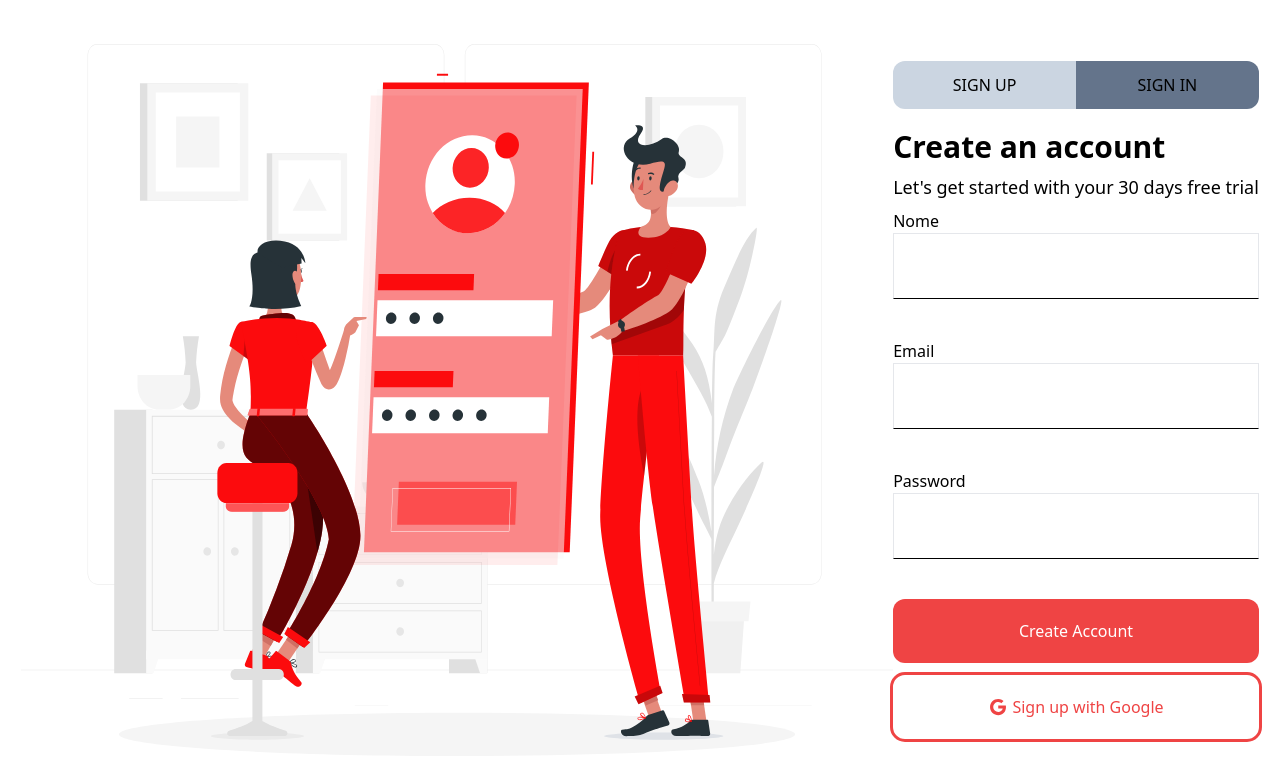
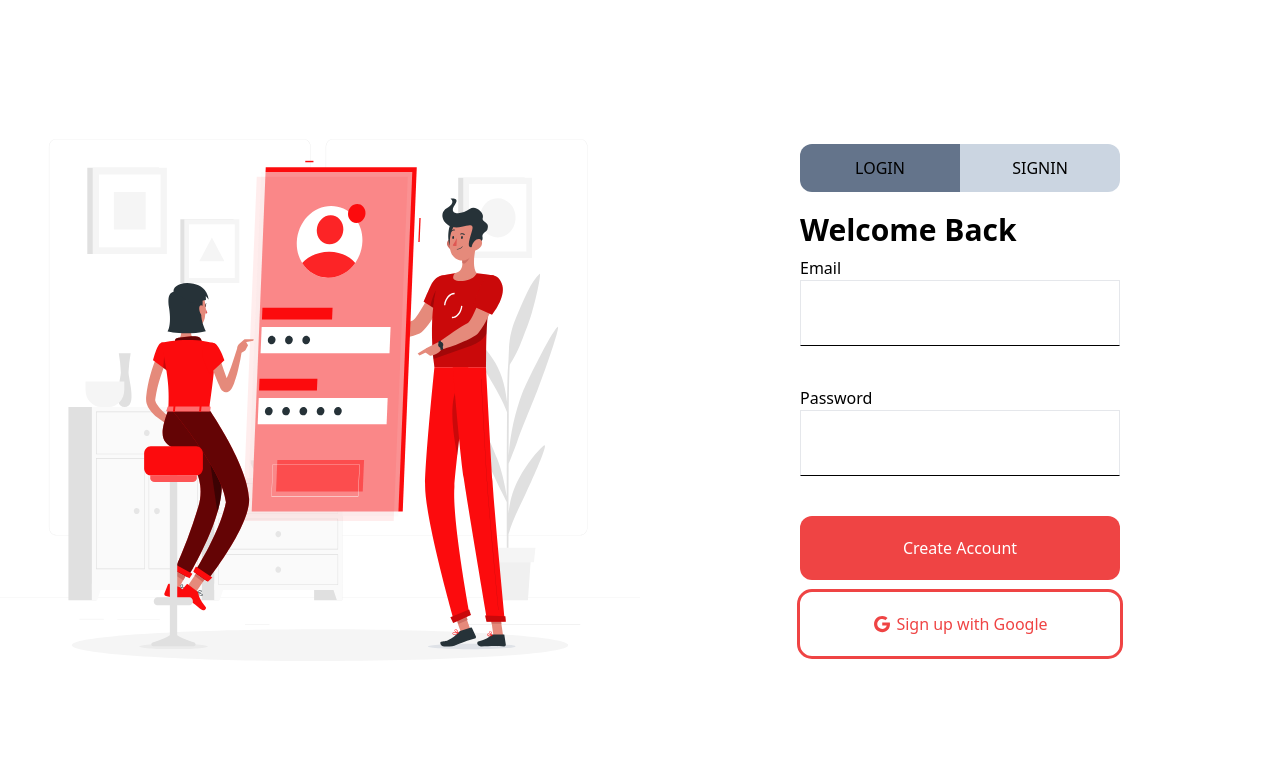
Before and after one commit to penasNipute/ecommerce, a React (Vite) app: page / in a window 1280 px wide. Shown: the top 780 px of the page. Built offline with nearby package versions, Linux system fonts and the light colour scheme.

Commit message:
form update

```diff
--- a/package.json
+++ b/package.json
@@ -11,6 +11,7 @@
   "dependencies": {
     "react": "^18.2.0",
     "react-dom": "^18.2.0",
+    "react-hook-form": "^7.43.5",
     "react-icons": "^4.8.0",
     "typescript": "^4.9.5"
   },
--- a/src/components/auth/login.tsx
+++ b/src/components/auth/login.tsx
@@ -1,44 +1,40 @@
 import React from "react";
 import { IoLogoGoogle } from "react-icons/io";
 import { useState } from "react";
+import { useForm } from "react-hook-form";
 
-const signIn = document.querySelector("#up")
 
 export const Login_Signin = () => {
     const [auth, setAuth] = useState(false);
+    const { register, handleSubmit, formState: { errors } } = useForm();
+
+    const loginData = data => console.log(data);
+    const cadastroData = data => console.log(data);
 
 
-
+    const Login = () => {
         return (
-        <section className="container mx-auto">
-            <div className="flex justify-center items-center h-screen">
-                <div>
-                    <img src="assets/auth_img.svg" alt="imagem" />
-                </div>
-                <div>
+            <section className="">
                 <div className="flex mb-5">
-                        <button id="up" className="uppercase bg-slate-300 w-1/2 h-12 rounded-l-xl">
-                            sign up
+                    <button id="up" className="uppercase w-1/2 h-12 rounded-l-xl $`{auth ? bg-slate-500 : bg-slate-300}`">
+                        Login
                     </button>
-                        <button id="in" className="uppercase bg-slate-500 w-1/2 h-12 rounded-r-xl">
-                            sign in
+                    <button id="in" className="uppercase w-1/2 h-12 rounded-r-xl $`{auth ? bg-slate-300 : bg-slate-500}`" onClick={() => setAuth(!auth)}>
+                        signin
                     </button>
                 </div>
-                    <div className="space-y-2">
-                        <h1 className="font-bold text-3xl">Create an account</h1>
-                        <p className="text-lg">Let's get started with your 30 days free trial</p>
-                        <form action="" method="post" className="flex flex-col space-y-10">
-                            <span className="flex flex-col">
-                                <span>Nome</span>
-                                <input type="text" name="" id="" className="outline-none border border-b-black py-5 px-5" />
-                            </span>
+                <div className="space-y-2 w-80">
+                    <h1 className="font-bold text-3xl">Welcome Back</h1>
+                    <form action="" method="post" className="flex flex-col space-y-10" onSubmit={handleSubmit(loginData)}>
                     <span className="flex flex-col">
                             <span>Email</span>
-                                <input type="email" name="" id="" className="outline-none border border-b-black py-5 px-5" />
+                            <input type="email" id="" className="outline-none border border-b-black py-5 px-5" {...register("email", {required: true})}/>
+                            { errors.email && <span className="text-red-500">O email e obrigatorio</span> }
                         </span>
                         <span className="flex flex-col">
                             <span>Password</span>
-                                <input type="password" name="" id="" className="outline-none border border-b-black py-5 px-5" />
+                            <input type="password" id="" className="outline-none border border-b-black py-5 px-5" {...register("password", {required: true})}/>
+                            { errors.password && <span className="text-red-500">O email e obrigatorio</span> }
                         </span>
                         <div className="flex flex-col space-y-3">
                             <button type="submit" className="bg-red-500 py-5 rounded-xl text-white">Create Account</button>
@@ -51,6 +47,63 @@ export const Login_Signin = () => {
                         </div>
                     </form>
                 </div>
+            </section>
+        )
+    }
+
+    const SignIn = () => {
+        return (
+            <section className="">
+                <div className="flex mb-5">
+                    <button id="up" className="uppercase w-1/2 h-12 rounded-l-xl $`{auth ? bg-slate-300 : bg-slate-500}`" onClick={() => setAuth(!auth)}>
+                        Login
+                    </button>
+                    <button id="in" className="uppercase  w-1/2 h-12 rounded-r-xl $`{auth ? bg-slate-500 : bg-slate-300}`">
+                        Signin
+                    </button>
+                </div>
+                <div className="space-y-2">
+                    <h1 className="font-bold text-3xl">Create an account</h1>
+                    <p className="text-lg">Let's get started with your 30 days free trial</p>
+                    <form action="" method="post" className="flex flex-col space-y-10" onSubmit={handleSubmit(cadastroData)}>
+                        <span className="flex flex-col">
+                            <span>Nome</span>
+                            <input type="text" id="" className="outline-none border border-b-black py-5 px-5" {...register("nome", { required: true })} />
+                            { errors.nome && <span className="text-red-500">O nome e obrigatorio</span> }
+                        </span>
+                        <span className="flex flex-col">
+                            <span>Email</span>
+                            <input type="email" id="" className="outline-none border border-b-black py-5 px-5" {...register("email", {required: true})}/>
+                            { errors.email && <span className="text-red-500">O email e obrigatorio</span> }
+                        </span>
+                        <span className="flex flex-col">
+                            <span>Password</span>
+                            <input type="password" id="" className="outline-none border border-b-black py-5 px-5" {...register("password", {required: true})}/>
+                            { errors.password && <span className="text-red-500">O password e obrigatorio</span> }
+                        </span>
+                        <div className="flex flex-col space-y-3">
+                            <button type="submit" className="bg-red-500 py-5 rounded-xl text-white">Create Account</button>
+                            <a type="submit" className="py-5 rounded-xl text-red-500 flex justify-center items-center gap-1 outline">
+                                <IoLogoGoogle
+                                    size={20}
+                                />
+                                <span>Sign up with Google</span>
+                            </a>
+                        </div>
+                    </form>
+                </div>
+            </section>
+        )
+    }
+
+    return (
+        <section className="container mx-auto">
+            <div className="flex justify-between items-center h-screen">
+                <div className="w-1/2">
+                    <img src="assets/auth_img.svg" alt="imagem" />
+                </div>
+                <div className="flex w-1/2 justify-center items-center">
+                    {auth ? <SignIn /> : <Login />}
                 </div>
             </div>
         </section>
```
Also changed, not shown: 1 other file (tests, documents, lock files or other folders). Lines whose indentation alone changed are shown as unchanged.
